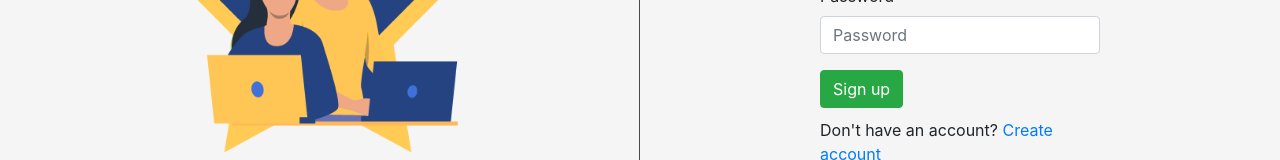
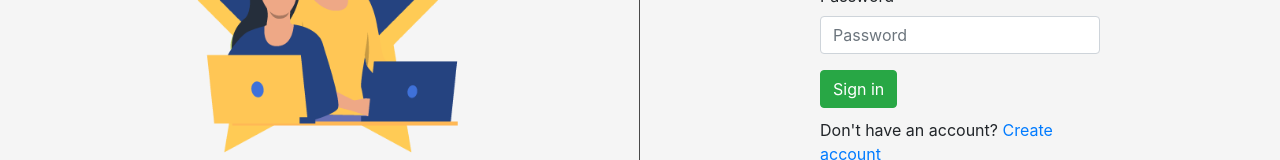
Before and after one commit to 2110423-2019-2/sec2_ShibaInu_front_end, a React (Create React App) app: page /signin in a window 1280 px wide. Shown: the part 385-545 px from the top of the page. Built offline with nearby package versions, Linux system fonts and the light colour scheme.

Commit message:
edit button name in SignIn and SignUp to a correct word

```diff
--- a/src/SignIn.js
+++ b/src/SignIn.js
@@ -38,7 +38,7 @@ class SignIn extends React.Component {
                                         <input type="password" class="form-control" id="formGroupPasswordInput" placeholder="Password" />
                                     </div>
 
-                                    <button type="submit" class="btn btn-success">Sign up</button>
+                                    <button type="submit" class="btn btn-success">Sign in</button>
 
                                         <p>Don't have an account? <a href='/signup'>Create account</a></p>
                                 </form>
--- a/src/SignUp.js
+++ b/src/SignUp.js
@@ -48,7 +48,7 @@ class SignUp extends React.Component {
                                         <input type="password" class="form-control" id="formGroupRepeatPasswordInput" placeholder="Repeat password" />
                                     </div>
 
-                                    <button type="submit" class="btn btn-success">Sign in</button>
+                                    <button type="submit" class="btn btn-success">Sign up</button>
 
                                         <p>Already have an account? <a href='/signin'>Sign in</a></p>
                                 </form>
```
